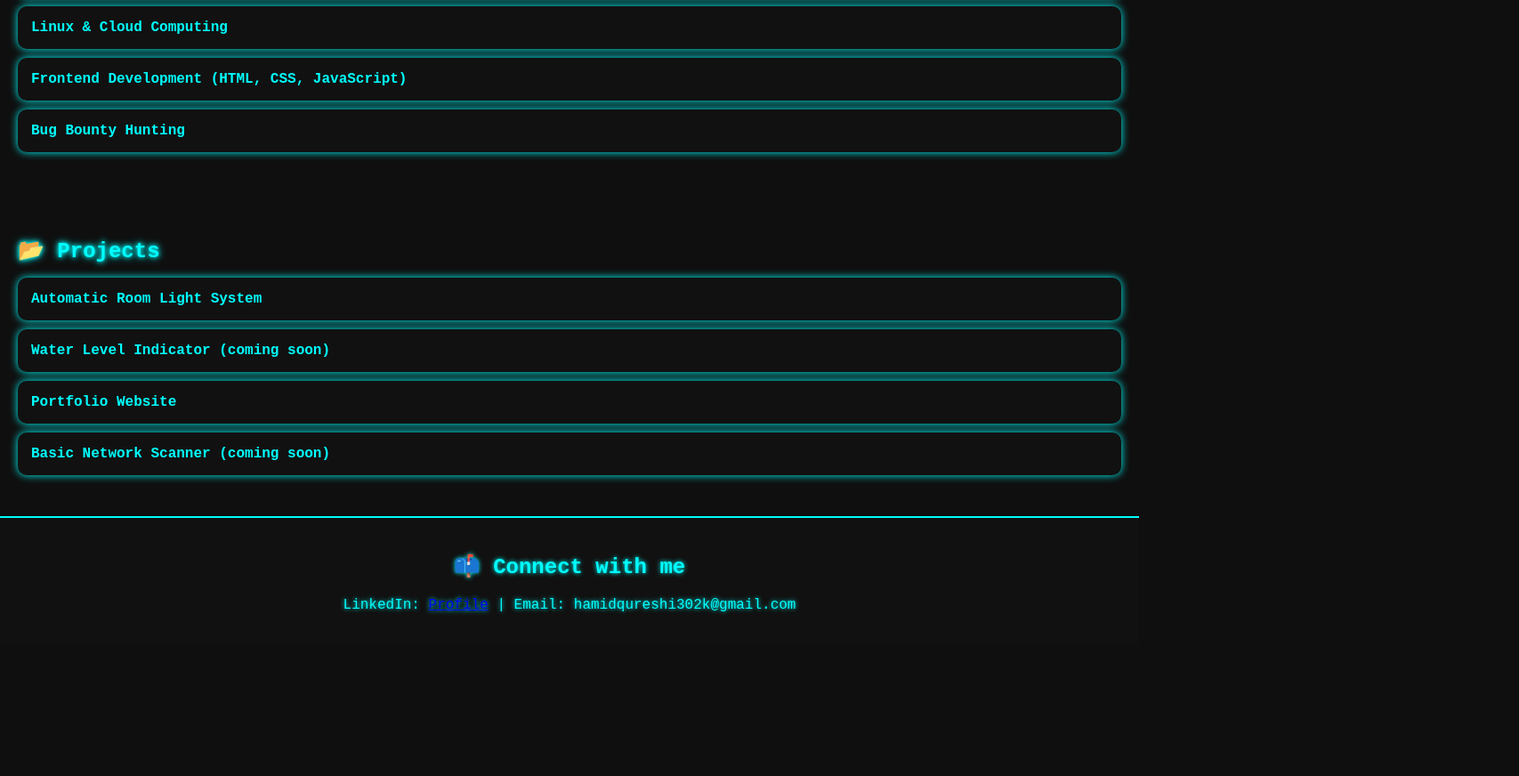
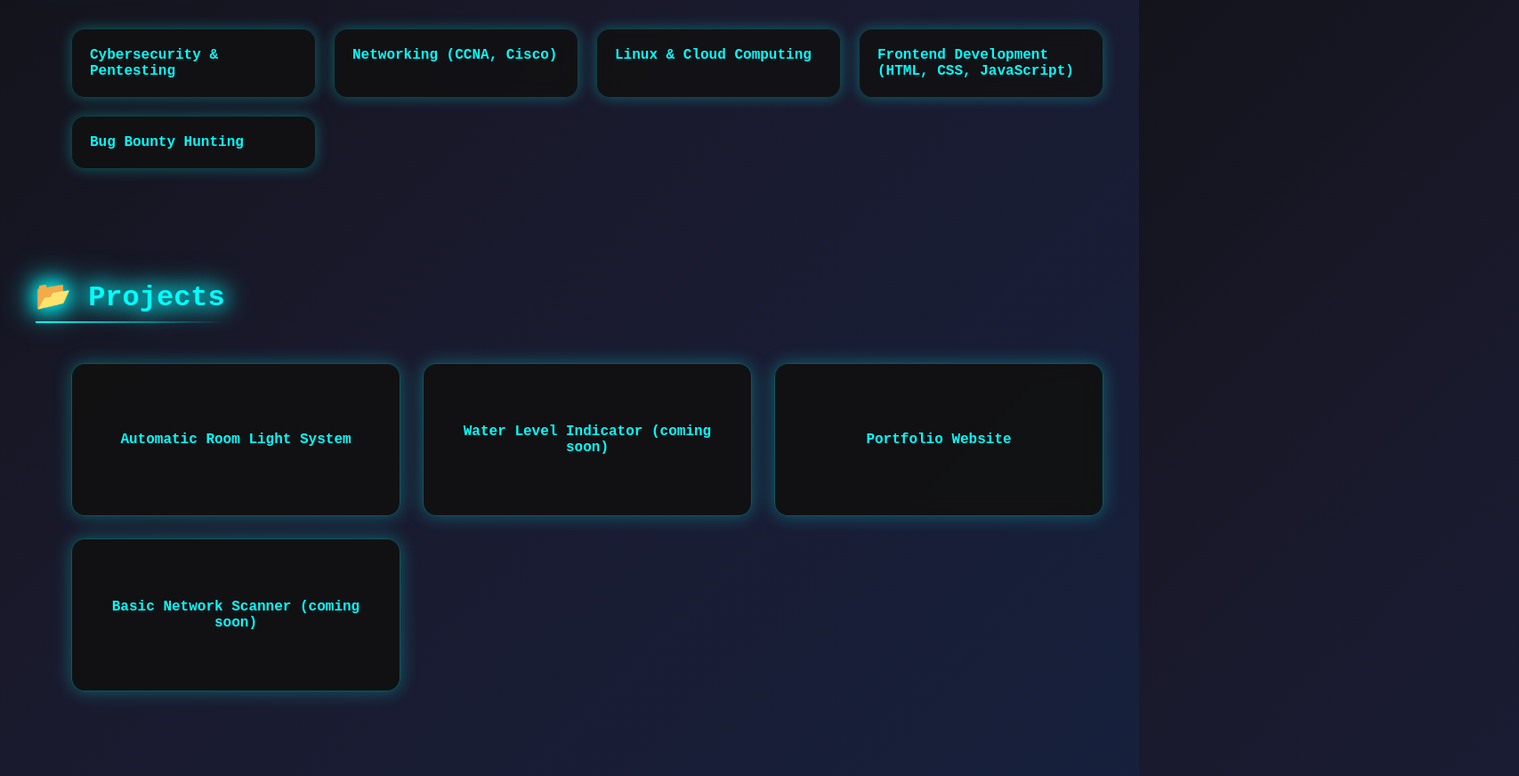
Before and after one commit to Mirhamidqureshi/Portfolio-Website, a plain HTML site: page Portfolio-Website/index.html in a window 1280 px wide. Shown: the part 599-1471 px from the top of the page at 89% size, 1707 px wide, since content can reach past the window. Before the commit the page ends 1324 px from the top, so only its background shows below. Drawn offline with Linux system fonts and the light colour scheme.

Commit message:
Update style.css

```diff
--- a/Portfolio-Website/CSS/style.css
+++ b/Portfolio-Website/CSS/style.css
@@ -1,69 +1,279 @@
 /* ----- BODY & FONT ----- */
 body {
   font-family: 'Courier New', monospace;
-  background-color: #0f0f0f; /* dark background */
-  color: #0ff; /* neon cyan text */
+  background: linear-gradient(135deg, #0f0f0f 0%, #1a1a2e 50%, #16213e 100%);
+  color: #0ff;
   margin: 0;
   padding: 0;
+  overflow-x: hidden;
+}
+
+/* ----- GLOWING ANIMATION ----- */
+@keyframes glow {
+  0%, 100% { text-shadow: 0 0 5px #0ff, 0 0 10px #0ff; }
+  50% { text-shadow: 0 0 20px #0ff, 0 0 30px #0ff, 0 0 40px #0ff; }
+}
+
+@keyframes float {
+  0%, 100% { transform: translateY(0px); }
+  50% { transform: translateY(-10px); }
 }
 
 /* ----- HEADER ----- */
 header {
   text-align: center;
-  padding: 40px 20px;
+  padding: 60px 20px;
   border-bottom: 2px solid #0ff;
-  text-shadow: 0 0 5px #0ff, 0 0 10px #0ff, 0 0 20px #0ff;
+  animation: glow 3s ease-in-out infinite;
+  position: relative;
+}
+
+header::before {
+  content: '';
+  position: absolute;
+  top: 0;
+  left: 0;
+  right: 0;
+  height: 2px;
+  background: linear-gradient(90deg, transparent, #0ff, transparent);
+  animation: slide 3s linear infinite;
+}
+
+@keyframes slide {
+  0% { transform: translateX(-100%); }
+  100% { transform: translateX(100%); }
 }
 
 header .profile-img {
-  width: 150px;
-  height: 150px;
+  width: 180px;
+  height: 180px;
   border-radius: 50%;
   border: 3px solid #0ff;
-  box-shadow: 0 0 20px #0ff;
-  margin-bottom: 20px;
+  box-shadow: 0 0 30px #0ff;
+  margin-bottom: 25px;
+  animation: float 4s ease-in-out infinite;
+  transition: all 0.3s ease;
+}
+
+header .profile-img:hover {
+  transform: scale(1.1) rotate(5deg);
+  box-shadow: 0 0 50px #0ff;
 }
 
 /* ----- SECTIONS ----- */
 section {
-  padding: 30px 20px;
+  padding: 40px 20px;
+  max-width: 1200px;
+  margin: 0 auto;
 }
 
 section h2 {
   color: #0ff;
-  text-shadow: 0 0 5px #0ff, 0 0 10px #0ff;
-  margin-bottom: 15px;
+  animation: glow 2s ease-in-out infinite;
+  margin-bottom: 25px;
+  font-size: 2rem;
+  position: relative;
+  display: inline-block;
 }
 
-/* ----- LIST ITEMS ----- */
-ul {
-  list-style-type: none;
-  padding-left: 0;
+section h2::after {
+  content: '';
+  position: absolute;
+  bottom: -10px;
+  left: 0;
+  width: 100%;
+  height: 2px;
+  background: linear-gradient(90deg, #0ff, transparent);
 }
 
-ul li {
-  background: #111;
-  color: #0ff;
-  margin: 10px 0;
-  padding: 15px;
-  border-radius: 10px;
-  box-shadow: 0 0 10px #0ff;
-  font-weight: bold;
-  transition: 0.3s ease-in-out;
+/* ----- SKILLS GRID ----- */
+#skills ul {
+  display: grid;
+  grid-template-columns: repeat(auto-fit, minmax(250px, 1fr));
+  gap: 20px;
+  margin-top: 30px;
 }
 
-/* ----- HOVER EFFECT FOR PROJECTS ----- */
+#skills ul li {
+  background: rgba(17, 17, 17, 0.8);
+  color: #0ff;
+  margin: 0;
+  padding: 20px;
+  border-radius: 15px;
+  box-shadow: 0 0 15px rgba(0, 255, 255, 0.3);
+  font-weight: bold;
+  transition: all 0.3s ease;
+  backdrop-filter: blur(10px);
+  border: 1px solid rgba(0, 255, 255, 0.2);
+  position: relative;
+  overflow: hidden;
+}
+
+#skills ul li::before {
+  content: '';
+  position: absolute;
+  top: 0;
+  left: -100%;
+  width: 100%;
+  height: 100%;
+  background: linear-gradient(90deg, transparent, rgba(0, 255, 255, 0.2), transparent);
+  transition: left 0.5s;
+}
+
+#skills ul li:hover::before {
+  left: 100%;
+}
+
+#skills ul li:hover {
+  transform: translateY(-5px);
+  box-shadow: 0 10px 25px rgba(0, 255, 255, 0.4);
+  background: rgba(0, 255, 255, 0.1);
+}
+
+/* ----- PROJECTS GRID ----- */
+#projects ul {
+  display: grid;
+  grid-template-columns: repeat(auto-fit, minmax(300px, 1fr));
+  gap: 25px;
+  margin-top: 30px;
+}
+
+#projects ul li {
+  background: rgba(17, 17, 17, 0.9);
+  color: #0ff;
+  margin: 0;
+  padding: 25px;
+  border-radius: 15px;
+  box-shadow: 0 0 20px rgba(0, 255, 255, 0.3);
+  font-weight: bold;
+  transition: all 0.4s ease;
+  backdrop-filter: blur(10px);
+  border: 1px solid rgba(0, 255, 255, 0.3);
+  position: relative;
+  overflow: hidden;
+  min-height: 120px;
+  display: flex;
+  align-items: center;
+  justify-content: center;
+  text-align: center;
+}
+
+#projects ul li::after {
+  content: '';
+  position: absolute;
+  top: -50%;
+  left: -50%;
+  width: 200%;
+  height: 200%;
+  background: conic-gradient(transparent, #0ff, transparent 30%);
+  animation: rotate 4s linear infinite;
+  opacity: 0;
+  transition: opacity 0.3s;
+}
+
+#projects ul li:hover::after {
+  opacity: 0.1;
+}
+
+@keyframes rotate {
+  100% { transform: rotate(360deg); }
+}
+
 #projects ul li:hover {
-  box-shadow: 0 0 20px #0ff, 0 0 40px #0ff;
-  transform: scale(1.05);
+  transform: translateY(-8px) scale(1.03);
+  box-shadow: 0 15px 35px rgba(0, 255, 255, 0.5);
+  background: rgba(0, 255, 255, 0.15);
+}
+
+/* ----- COMING SOON BADGES ----- */
+#projects ul li:contains("coming soon")::before {
+  content: "🚧 COMING SOON";
+  position: absolute;
+  top: 10px;
+  right: 10px;
+  background: #ff4444;
+  color: white;
+  padding: 5px 10px;
+  border-radius: 20px;
+  font-size: 0.7rem;
+  animation: pulse 2s infinite;
+}
+
+@keyframes pulse {
+  0%, 100% { opacity: 1; }
+  50% { opacity: 0.7; }
 }
 
 /* ----- FOOTER ----- */
 footer {
-  background: #111;
+  background: rgba(17, 17, 17, 0.95);
   color: #0ff;
   text-align: center;
-  padding: 20px;
+  padding: 40px 20px;
   border-top: 2px solid #0ff;
-  text-shadow: 0 0 5px #0ff;
+  animation: glow 3s ease-in-out infinite;
+  margin-top: 50px;
 }
+
+footer a {
+  color: #0ff;
+  text-decoration: none;
+  transition: all 0.3s ease;
+  position: relative;
+}
+
+footer a::after {
+  content: '';
+  position: absolute;
+  bottom: -2px;
+  left: 0;
+  width: 0;
+  height: 2px;
+  background: #0ff;
+  transition: width 0.3s ease;
+}
+
+footer a:hover {
+  text-shadow: 0 0 10px #0ff;
+}
+
+footer a:hover::after {
+  width: 100%;
+}
+
+/* ----- RESPONSIVE DESIGN ----- */
+@media (max-width: 768px) {
+  #skills ul,
+  #projects ul {
+    grid-template-columns: 1fr;
+  }
+
+  header .profile-img {
+    width: 140px;
+    height: 140px;
+  }
+
+  section {
+    padding: 30px 15px;
+  }
+}
+
+/* ----- SCROLLBAR STYLING ----- */
+::-webkit-scrollbar {
+  width: 12px;
+}
+
+::-webkit-scrollbar-track {
+  background: #0f0f0f;
+}
+
+::-webkit-scrollbar-thumb {
+  background: #0ff;
+  border-radius: 6px;
+  box-shadow: 0 0 10px #0ff;
+}
+
+::-webkit-scrollbar-thumb:hover {
+  background: #0cc;
+  box-shadow: 0 0 15px #0ff;
+}
```
